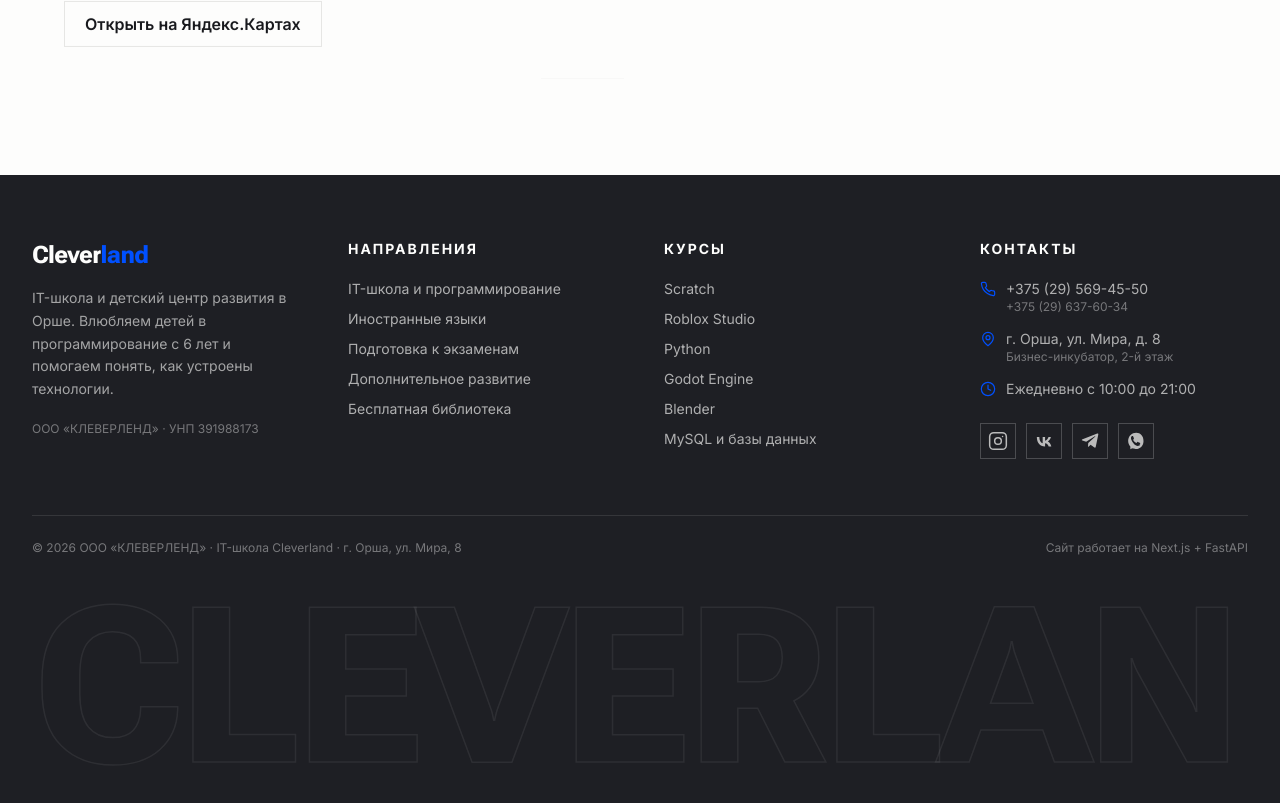
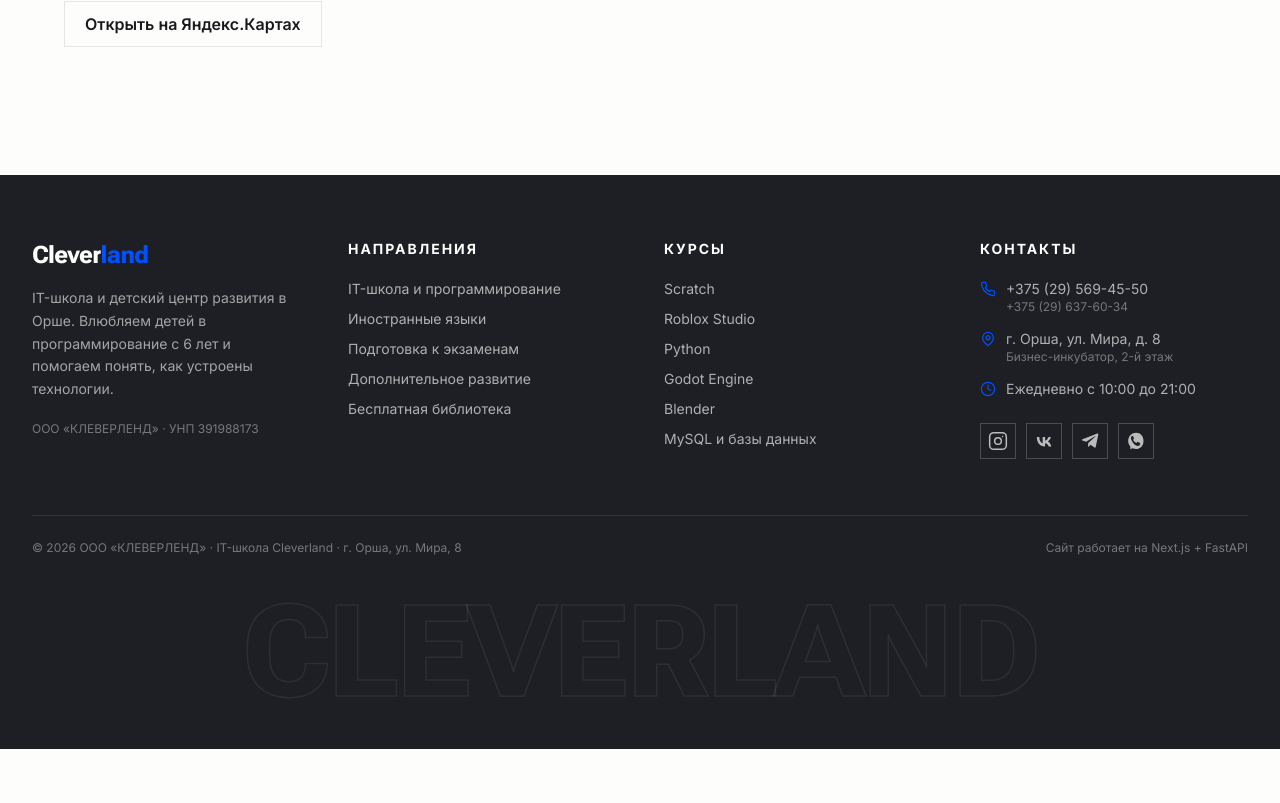
Before and after one commit to yyunich/cleverland, a Next.js app in the folder frontend/: page /contacts in a window 1280 px wide. Shown: the part 1038-1841 px from the top of the page. After the commit the page ends 1787 px from the top, so only its background shows below. Built offline with nearby package versions, Linux system fonts and the light colour scheme; no server answers.

Commit message:
Fix giant outline text overflow: fluid clamp sizing fits CLEVERLAND within viewport

```diff
--- a/frontend/components/Footer.tsx
+++ b/frontend/components/Footer.tsx
@@ -158,7 +158,7 @@
 
         {/* Гигантская контурная типографика — signature detail в футере */}
         <div className="pointer-events-none mt-10 select-none overflow-hidden" aria-hidden="true">
-          <p className="text-outline-giant-light whitespace-nowrap text-center font-display text-[17vw] font-extrabold leading-[0.85] tracking-tight">
+          <p className="text-outline-giant-light whitespace-nowrap text-center font-display text-[clamp(2.5rem,11vw,8rem)] font-extrabold leading-[0.88] tracking-tight">
             CLEVERLAND
           </p>
         </div>
--- a/frontend/components/Hero.tsx
+++ b/frontend/components/Hero.tsx
@@ -42,9 +42,9 @@
       {/* Signature moment: гигантская контурная типографика за hero */}
       <Parallax
         speed={0.14}
-        className="pointer-events-none absolute top-6 right-0 left-0 select-none"
+        className="pointer-events-none absolute top-8 right-0 left-0 select-none"
       >
-        <p className="text-outline-giant-light whitespace-nowrap text-center font-display text-[19vw] font-extrabold leading-none tracking-tight">
+        <p className="text-outline-giant-light whitespace-nowrap text-center font-display text-[clamp(3rem,13vw,9.5rem)] font-extrabold leading-[0.9] tracking-tight">
           CLEVERLAND
         </p>
       </Parallax>
```
Also changed, not shown: 2 other files (tests, documents, lock files or other folders).
